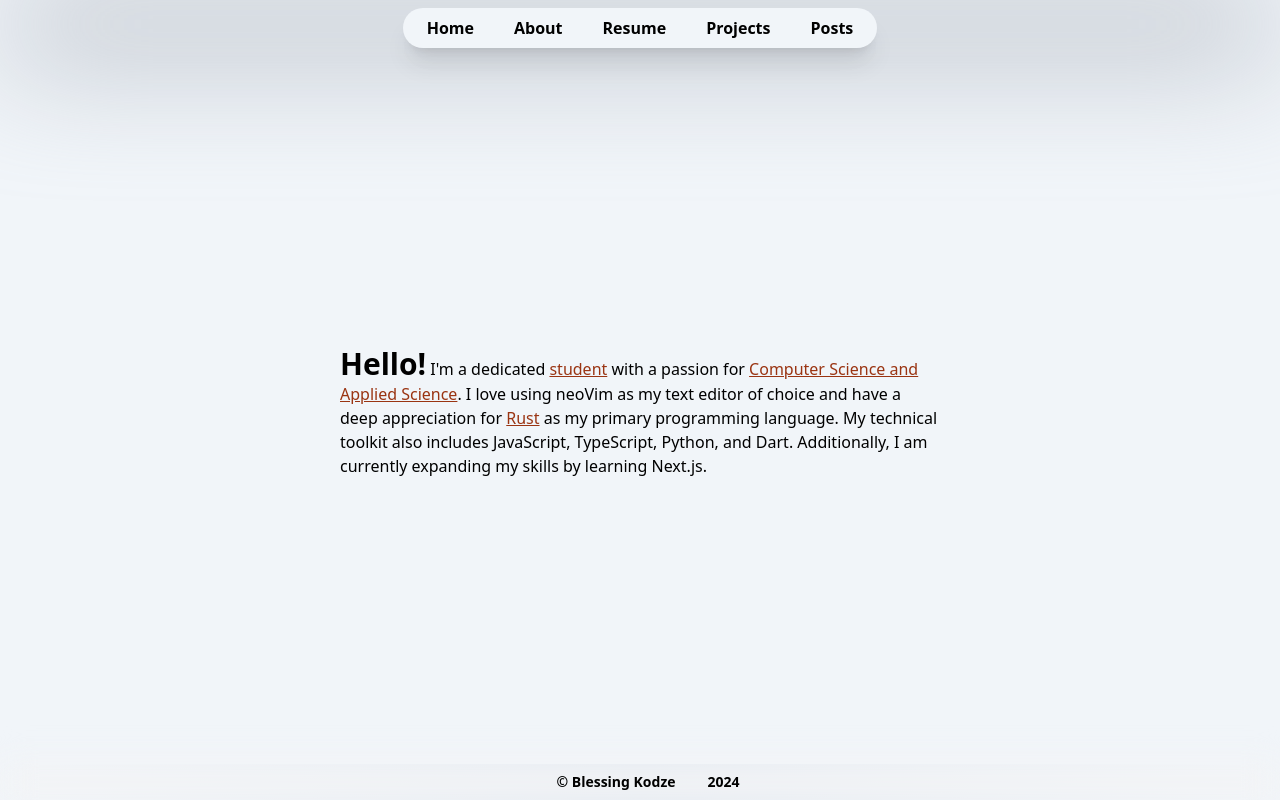
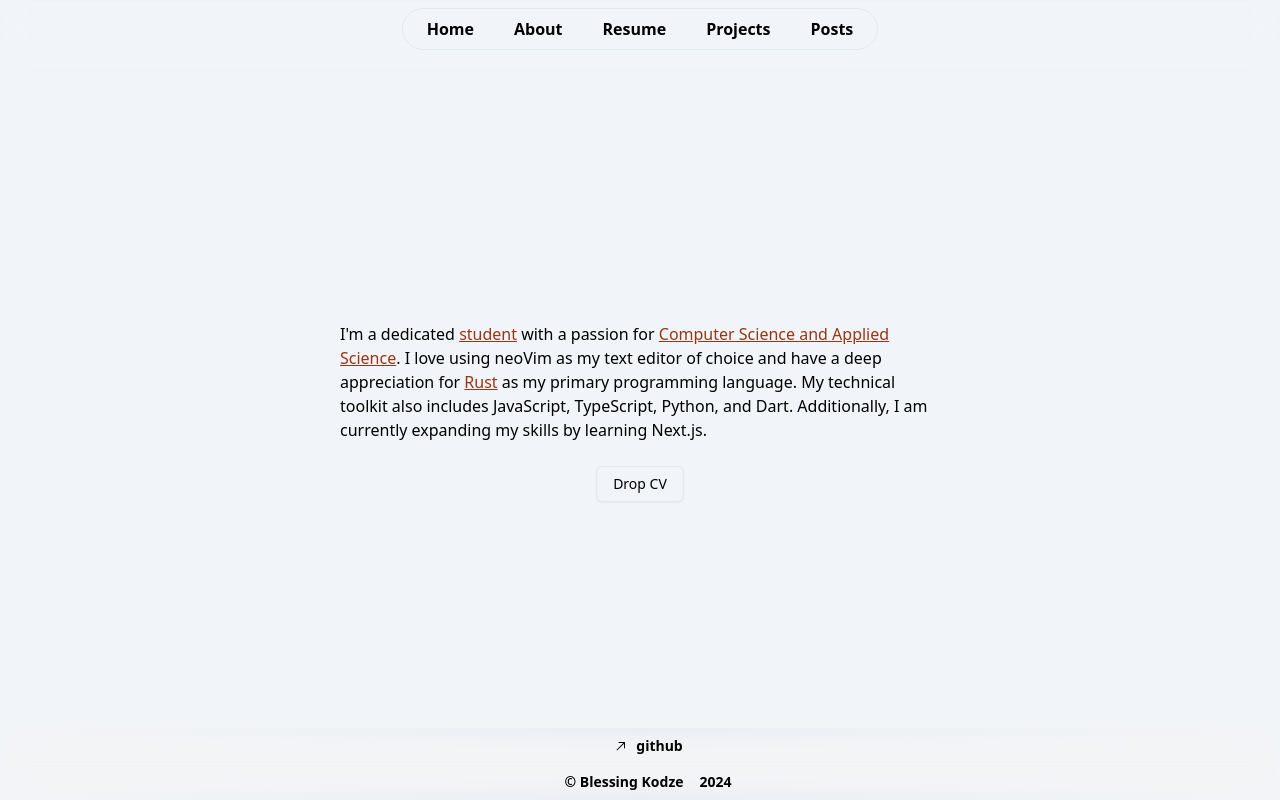
Before and after one commit to Chinxeleer/chinxeleer-web, a Next.js app: page /about in a window 1280 px wide. Built offline with nearby package versions, Linux system fonts and the light colour scheme.

Commit message:
revamped the footer

```diff
--- a/app/about/page.tsx
+++ b/app/about/page.tsx
@@ -1,13 +1,13 @@
-import React from "react";
+import { Button } from "@/components/ui/button";
 
 const About = () => {
   return (
     <section>
-      <div className="w-[600px]">
+      <div className="w-[600px] font-medium">
         <p>
           {" "}
-          <span className="font-bold text-3xl">Hello!</span> {"I'm"} a dedicated
-          {" "}<span className="text-orange-800 underline">student</span> with a
+          {"I'm"} a dedicated{" "}
+          <span className="text-orange-800 underline">student</span> with a
           passion for{" "}
           <span className="text-orange-800 underline">
             Computer Science and Applied Science
@@ -20,6 +20,9 @@ const About = () => {
           my skills by learning Next.js.{" "}
         </p>
       </div>
+      <div className="flex justify-center mt-6">
+        <Button variant="outline" className="bg-slate-100 hover:bg-slate-50">Drop CV</Button>
+      </div>
     </section>
   );
 };
--- a/components/Footer.tsx
+++ b/components/Footer.tsx
@@ -1,11 +1,45 @@
+const ArrowIcon = () => {
+  return (
+    <svg
+      width="15"
+      height="15"
+      viewBox="0 0 15 15"
+      fill="none"
+      xmlns="http://www.w3.org/2000/svg"
+    >
+      <path
+        d="M3.64645 11.3536C3.45118 11.1583 3.45118 10.8417 3.64645 10.6465L10.2929 4L6 4C5.72386 4 5.5 3.77614 5.5 3.5C5.5 3.22386 5.72386 3 6 3L11.5 3C11.6326 3 11.7598 3.05268 11.8536 3.14645C11.9473 3.24022 12 3.36739 12 3.5L12 9.00001C12 9.27615 11.7761 9.50001 11.5 9.50001C11.2239 9.50001 11 9.27615 11 9.00001V4.70711L4.35355 11.3536C4.15829 11.5488 3.84171 11.5488 3.64645 11.3536Z"
+        fill="currentColor"
+        fill-rule="evenodd"
+        clip-rule="evenodd"
+      ></path>
+    </svg>
+  );
+};
 const Footer = () => {
   return (
-    <footer className="fixed bg-inherit bottom-0 flex bg-gradient-to-r from-slate-100 via-slate-200 to-slate-100 w-full  justify-center item-center space-x-4">
+    <footer className="fixed bg-inherit bottom-0 flex flex-col items-center bg-gradient-to-r from-slate-100 via-slate-200 to-slate-100 w-full space-x-4">
       <div className="absolute top-0 left-0 right-0 bottom-0 bg-gray-100 blur-lg z-10"></div>
-      <h1 className="z-20 text-sm font-extrabold p-2">&copy; Blessing Kodze</h1>
-      <h1 className="z-20 text-sm font-extrabold p-2">
-        {new Date().getFullYear()}
-      </h1>
+
+      <div className="z-20">
+        <h1 className="z-20 text-sm font-extrabold p-2">
+          <a
+            href="#"
+            className="flex justify-center hover:text-slate-700 items-center transition-all"
+          >
+            <ArrowIcon />
+            <p className="pl-2">github</p>
+          </a>
+        </h1>
+      </div>
+      <div className="flex">
+        <h1 className="z-20 text-sm font-extrabold p-2">
+          &copy; Blessing Kodze
+        </h1>
+        <h1 className="z-20 text-sm font-extrabold p-2">
+          {new Date().getFullYear()}
+        </h1>
+      </div>
     </footer>
   );
 };
--- a/components/Nav.tsx
+++ b/components/Nav.tsx
@@ -11,8 +11,8 @@ const Nav = () => {
   ];
   return (
     <nav className="fixed top-0  z-10 w-full flex justify-center">
-      <div className="absolute top-0 left-0 right-0 bottom-0 bg-gray-400 blur-3xl z-10"></div>
-      <ul className="relative flex xl:gap-2 top-0 z-20 bg-slate-100 md:gap-2 px-2 rounded-full md:mt-2 shadow-xl">
+      <div className="absolute top-0 left-0 right-0 bg-slate-100 bottom-0 blur-md z-10"></div>
+      <ul className="relative flex xl:gap-2 top-0 z-20 bg-slate-100 border border-slate-200 md:gap-2 px-2 rounded-full md:mt-2">
         {pageLinks.map((item, index) => {
           return (
             <li
--- /dev/null
+++ b/components/ui/button.tsx
@@ -0,0 +1,57 @@
+import * as React from "react"
+import { Slot } from "@radix-ui/react-slot"
+import { cva, type VariantProps } from "class-variance-authority"
+
+import { cn } from "@/lib/utils"
+
+const buttonVariants = cva(
+  "inline-flex items-center justify-center whitespace-nowrap rounded-md text-sm font-medium transition-colors focus-visible:outline-none focus-visible:ring-1 focus-visible:ring-slate-950 disabled:pointer-events-none disabled:opacity-50 dark:focus-visible:ring-slate-300",
+  {
+    variants: {
+      variant: {
+        default:
+          "bg-slate-900 text-slate-50 shadow hover:bg-slate-900/90 dark:bg-slate-50 dark:text-slate-900 dark:hover:bg-slate-50/90",
+        destructive:
+          "bg-red-500 text-slate-50 shadow-sm hover:bg-red-500/90 dark:bg-red-900 dark:text-slate-50 dark:hover:bg-red-900/90",
+        outline:
+          "border border-slate-200 bg-white shadow-sm hover:bg-slate-100 hover:text-slate-900 dark:border-slate-800 dark:bg-slate-950 dark:hover:bg-slate-800 dark:hover:text-slate-50",
+        secondary:
+          "bg-slate-100 text-slate-900 shadow-sm hover:bg-slate-100/80 dark:bg-slate-800 dark:text-slate-50 dark:hover:bg-slate-800/80",
+        ghost: "hover:bg-slate-100 hover:text-slate-900 dark:hover:bg-slate-800 dark:hover:text-slate-50",
+        link: "text-slate-900 underline-offset-4 hover:underline dark:text-slate-50",
+      },
+      size: {
+        default: "h-9 px-4 py-2",
+        sm: "h-8 rounded-md px-3 text-xs",
+        lg: "h-10 rounded-md px-8",
+        icon: "h-9 w-9",
+      },
+    },
+    defaultVariants: {
+      variant: "default",
+      size: "default",
+    },
+  }
+)
+
+export interface ButtonProps
+  extends React.ButtonHTMLAttributes<HTMLButtonElement>,
+    VariantProps<typeof buttonVariants> {
+  asChild?: boolean
+}
+
+const Button = React.forwardRef<HTMLButtonElement, ButtonProps>(
+  ({ className, variant, size, asChild = false, ...props }, ref) => {
+    const Comp = asChild ? Slot : "button"
+    return (
+      <Comp
+        className={cn(buttonVariants({ variant, size, className }))}
+        ref={ref}
+        {...props}
+      />
+    )
+  }
+)
+Button.displayName = "Button"
+
+export { Button, buttonVariants }
--- a/package.json
+++ b/package.json
@@ -11,6 +11,7 @@
   "dependencies": {
     "@radix-ui/react-avatar": "^1.0.4",
     "@radix-ui/react-icons": "^1.3.0",
+    "@radix-ui/react-slot": "^1.0.2",
     "class-variance-authority": "^0.7.0",
     "clsx": "^2.1.1",
     "next": "14.2.3",
```
Also changed, not shown: 1 other file (tests, documents, lock files or other folders).
